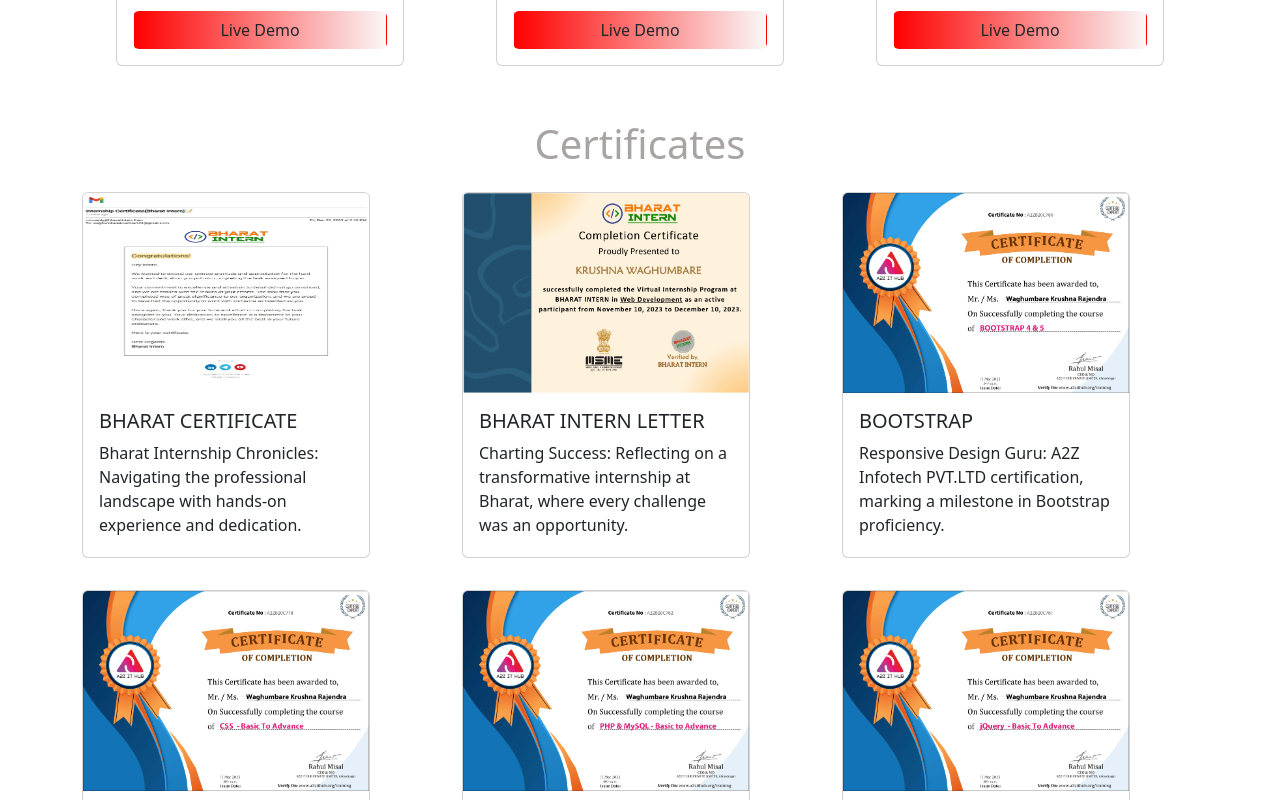
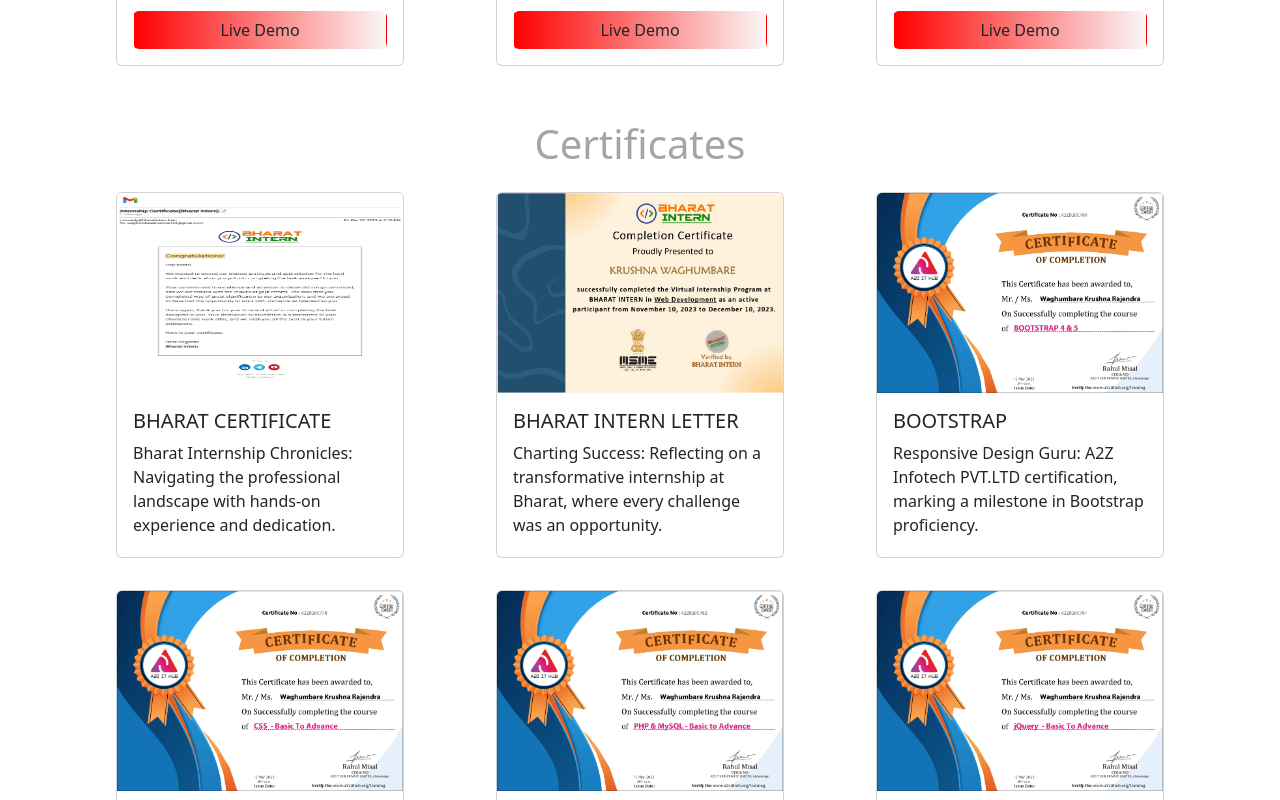
Before and after one commit to KRUSHNA2002/Portfolio-React, a React (Create React App) app: page / in a window 1280 px wide. Shown: the part 1660-2460 px from the top of the page. Built offline with nearby package versions, Linux system fonts and the light colour scheme; a web font is replaced by a local one.

Commit message:
all center certificate mobile view

```diff
--- a/src/components/Certificate.jsx
+++ b/src/components/Certificate.jsx
@@ -7,16 +7,15 @@
     return(
        <>
 
+         <div className="container ">
           <div className=' certificateheading'>
             <h1 className='text-center'>Certificates</h1>
           </div>
-         <div className="container certificate">
-
           <div className="row">
                 {
                   MyCertificate.map((val , i)=>{
                     return(
-                      <div className="col-md-4 my-3">
+                      <div className="col-md-4 my-3 certificate">
                             <Card style={{ width: '18rem' }}>
                               <Card.Img variant="top" src={val.cover} style={{height:"200px"}} />
                               <Card.Body>
```
